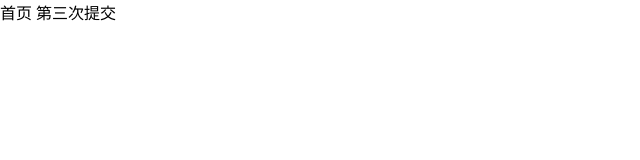
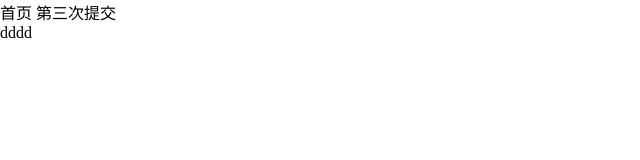
Before and after one commit to gaojun2017/rd-admin, a Vue app: page /#/ in a window 1280 px wide. Shown: the top 160 px of the page, without its empty margins (0-640 px from the left). Built offline with nearby package versions, Linux system fonts and the light colour scheme.

Commit message:
第四次提交

```diff
--- a/src/components/index.vue
+++ b/src/components/index.vue
@@ -2,5 +2,6 @@
   <div>
     首页
     第三次提交
+    <p>dddd</p>
   </div>
 </template>
```
